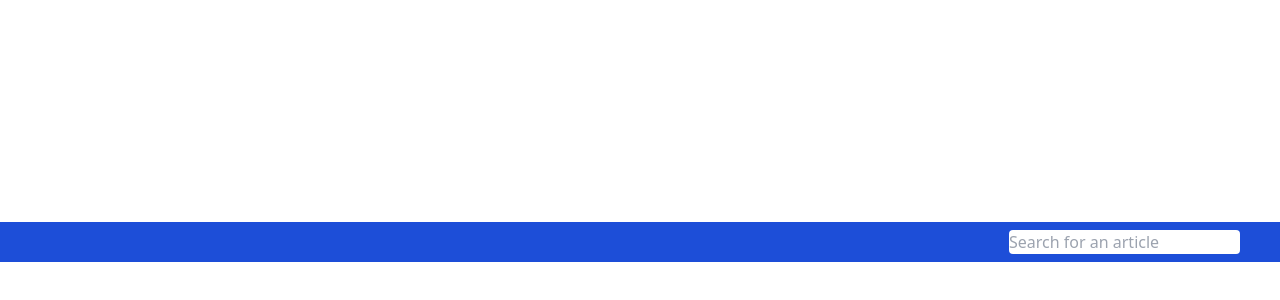
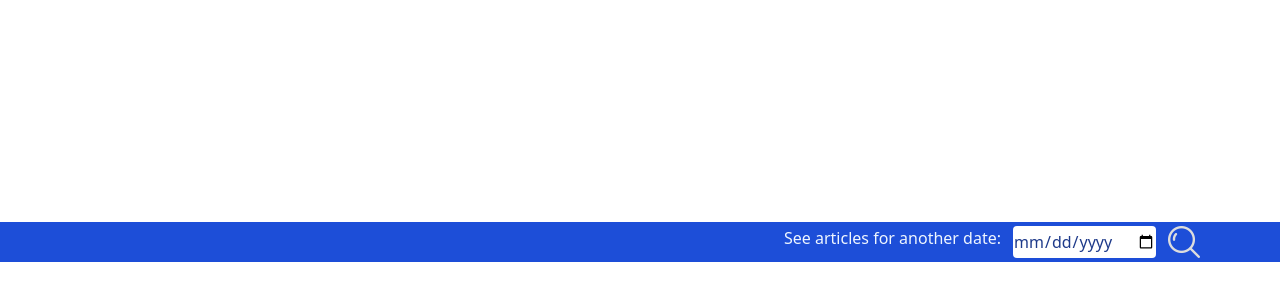
Before and after one commit to CaliHam/news-reader, a React (Vite) app: page /1 in a window 1280 px wide. Shown: the part 166-466 px from the top of the page. Built offline with nearby package versions, Linux system fonts and the light colour scheme.

Commit message:
Add changes to Nav component

```diff
--- a/src/Nav.tsx
+++ b/src/Nav.tsx
@@ -1,8 +1,13 @@
+import search from './assets/search.png'
 
 const Nav = () => {
   return (
-    <div className="w-screen h-10 bg-blue-700 absolute flex top-0 items-center">
-      <input className="absolute right-10 rounded" placeholder="Search for an article"></input>
+    <div className="w-screen h-10 bg-blue-700 absolute top-0 flex items-center justify-end">
+      <div className='pr-20 flex place-content-center'>
+        <p className="text-blue-50">See articles for another date:</p>
+        <input className="rounded text-blue-900 mx-3" type="date" placeholder="Search for an article"></input>
+        <button><img src={search} className='object-contain w-8 h-auto'/></button>
+      </div>
     </div>
   )
 }
```
Also changed, not shown: src/assets/search.png (added).
